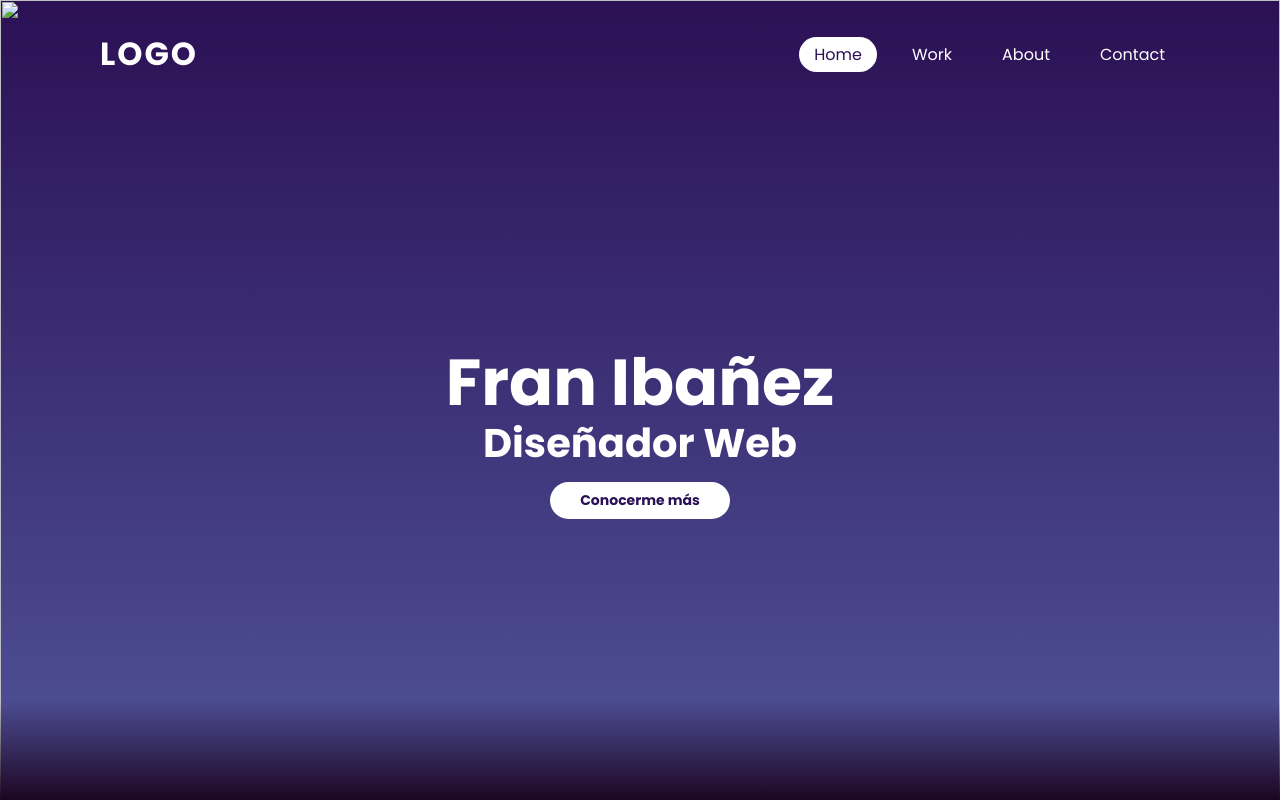
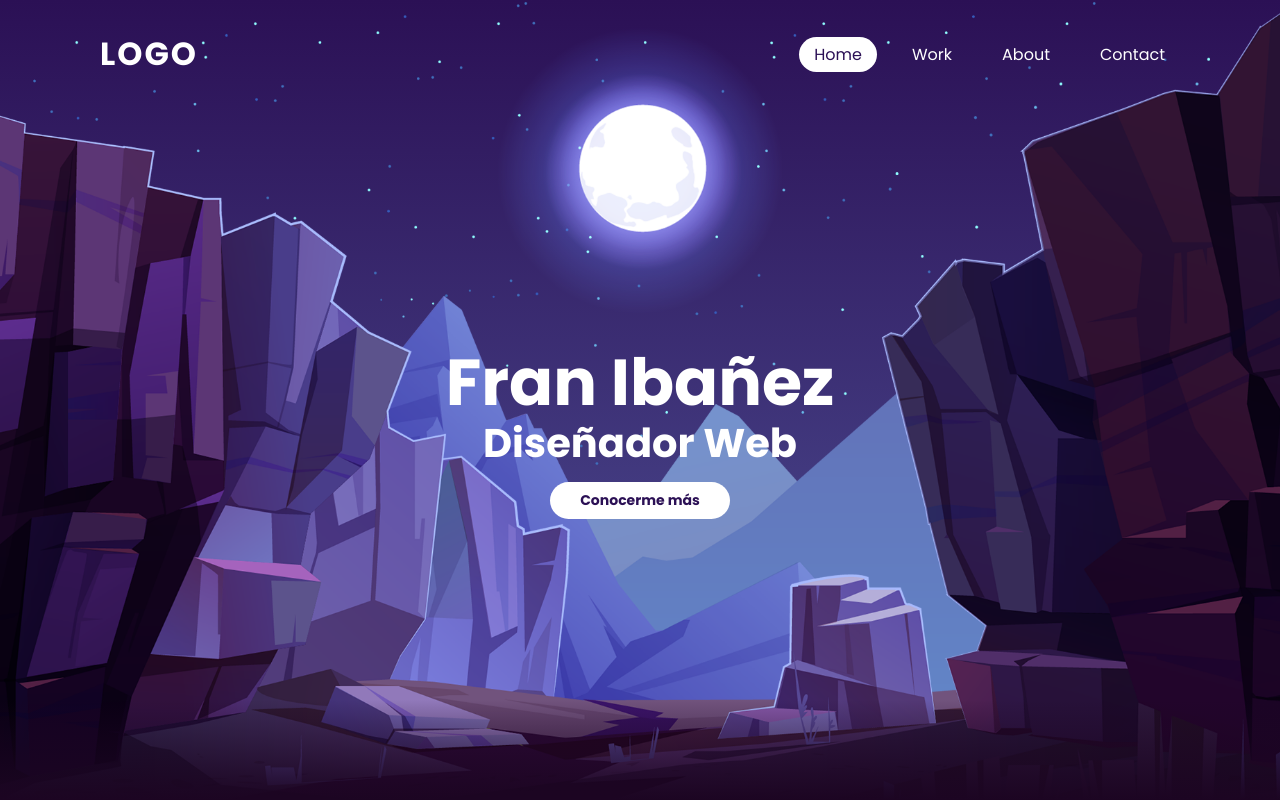
Before and after one commit to frankyss/Parallax_Scrolling_Website, a plain HTML site: page index.html in a window 1280 px wide. Shown: the top 800 px of the page. Drawn offline with Linux system fonts and the light colour scheme; files that its build step writes are made by us from their sources.

Commit message:
Update index.html internal links

```diff
--- a/index.html
+++ b/index.html
@@ -2,7 +2,7 @@
 <html lang="es">
 <head>
     <meta charset="UTF-8">
-    <link rel="stylesheet" type="text/css" href="../Web_CV/css/estilos.css">
+    <link rel="stylesheet" type="text/css" href="./css/estilos.css">
 
     <title>CV - Fran Ibañez: Web Designer</title>
 </head>
@@ -17,13 +17,13 @@
         </ul>
     </header>
     <section>
-        <img src="../Web_CV/imgs/stars.png" id="stars">
-        <img src="../Web_CV/imgs/moon.png" id="moon">
-        <img src="../Web_CV/imgs/mountains_behind.png" id="mountains_behind">
+        <img src="./imgs/stars.png" id="stars">
+        <img src="./imgs/moon.png" id="moon">
+        <img src="./imgs/mountains_behind.png" id="mountains_behind">
         <h2 id="text">Fran Ibañez</h2>
         <h3 id="sub-text">Diseñador Web</h3>
         <a href="#sec" class="btn" id="btn">Conocerme más</a>
-        <img src="../Web_CV/imgs/mountains_front.png" id="mountains_front">
+        <img src="./imgs/mountains_front.png" id="mountains_front">
     </section>
     <div class="sec" id="sec">
         <h2>Acerca de mi</h2>
@@ -38,7 +38,7 @@
             The standard chunk of Lorem Ipsum used since the 1500s is reproduced below for those interested. Sections 1.10.32 and 1.10.33 from "de Finibus Bonorum et Malorum" by Cicero are also reproduced in their exact original form, accompanied by English versions from the 1914 translation by H. Rackham.
         </p>
     </div>
-    <script src="../Web_CV/js/parallax.js"></script>
+    <script src="./js/parallax.js"></script>
 
 </body>
 </html>
```
